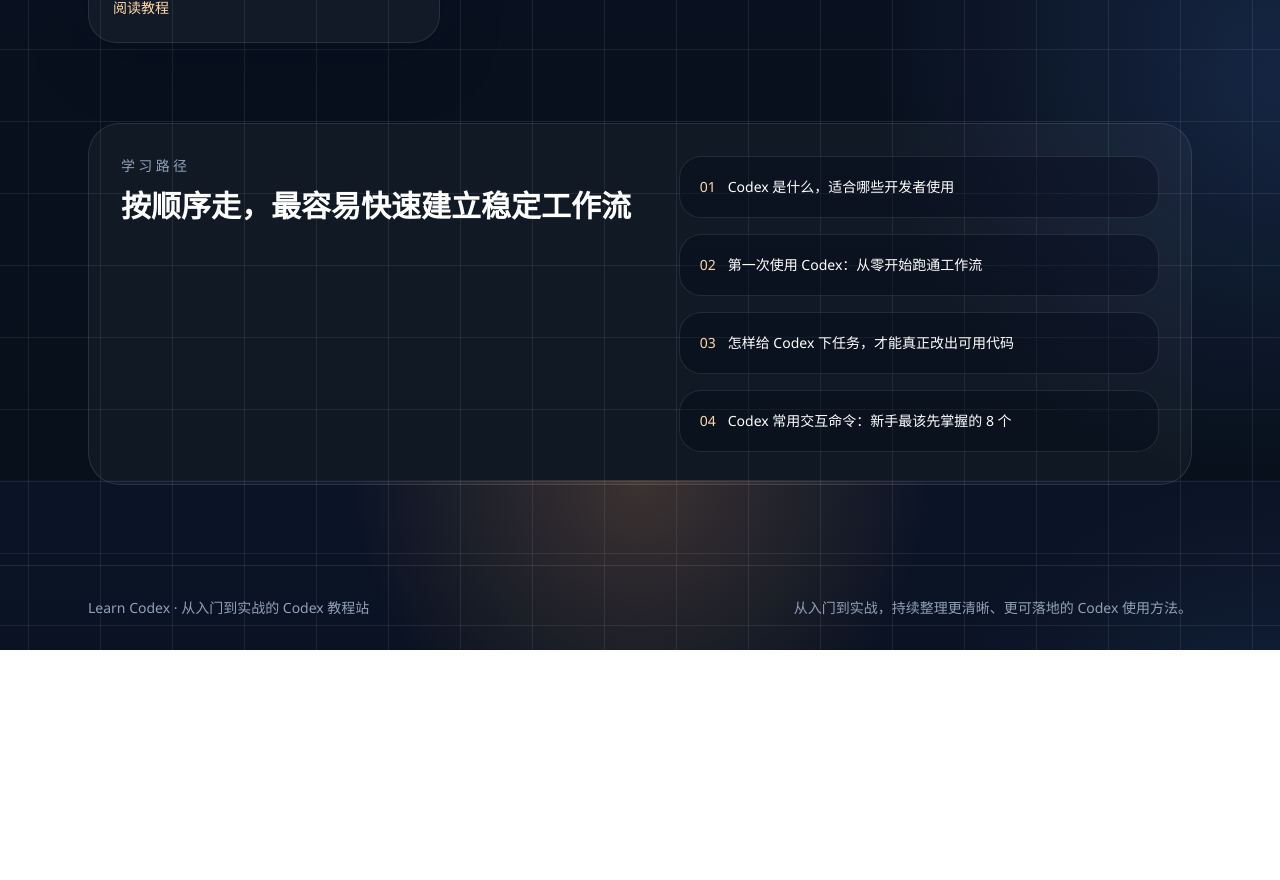
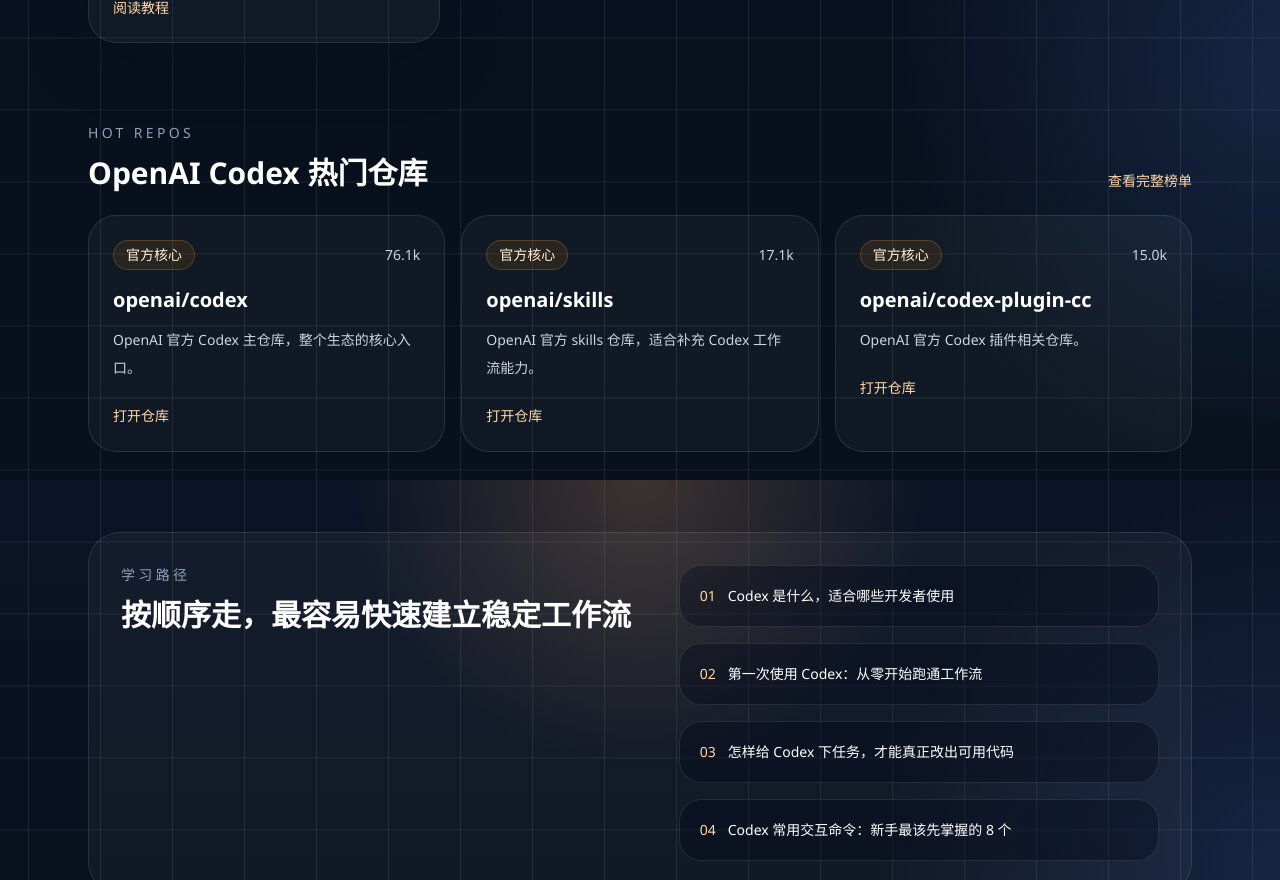
Before and after one commit to janrone/learn-codex, a Next.js app: page / in a window 1280 px wide. Shown: the part 1920-2800 px from the top of the page. Before the commit the page ends 2570 px from the top, so only its background shows below. Built offline with nearby package versions, Linux system fonts and the light colour scheme; no server answers.

Commit message:
Add hot Codex repositories page

```diff
--- /dev/null
+++ b/src/app/hot/page.tsx
@@ -0,0 +1,91 @@
+import type { Metadata } from "next";
+import Link from "next/link";
+import { hotRepos } from "@/lib/hot-data";
+
+export const metadata: Metadata = {
+  title: "OpenAI Codex 热门仓库",
+  description:
+    "整理 GitHub 上值得关注的 OpenAI Codex 官方与社区热门仓库，方便快速筛选和查看。",
+};
+
+const groups = ["官方核心", "热门工具", "Skills / 插件", "生态平台"] as const;
+
+export default function HotPage() {
+  return (
+    <main className="mx-auto flex w-full max-w-6xl flex-1 flex-col gap-10 px-6 py-12 md:py-20">
+      <section className="max-w-3xl space-y-5">
+        <p className="text-sm uppercase tracking-[0.24em] text-slate-400">Hot Repos</p>
+        <h1 className="text-4xl font-semibold tracking-tight text-white md:text-6xl">
+          OpenAI Codex 热门仓库
+        </h1>
+        <p className="text-lg leading-8 text-slate-300">
+          这里整理的是和 Codex 直接相关、值得关注的 GitHub 热门项目。
+          不只保留 OpenAI 官方仓库，也补充了高质量社区工具、skills 和生态平台。
+        </p>
+      </section>
+
+      <section className="grid gap-4 md:grid-cols-3">
+        <div className="rounded-[24px] border border-white/10 bg-white/[0.03] p-5">
+          <p className="text-3xl font-semibold text-white">{hotRepos.length}</p>
+          <p className="mt-2 text-sm text-slate-300">精选仓库</p>
+        </div>
+        <div className="rounded-[24px] border border-white/10 bg-white/[0.03] p-5">
+          <p className="text-3xl font-semibold text-white">4</p>
+          <p className="mt-2 text-sm text-slate-300">分类视角</p>
+        </div>
+        <div className="rounded-[24px] border border-white/10 bg-white/[0.03] p-5">
+          <p className="text-3xl font-semibold text-white">GitHub</p>
+          <p className="mt-2 text-sm text-slate-300">按热门与相关性整理</p>
+        </div>
+      </section>
+
+      <section className="grid gap-8">
+        {groups.map((group) => {
+          const items = hotRepos.filter((repo) => repo.type === group);
+
+          return (
+            <div key={group} className="space-y-4">
+              <div>
+                <h2 className="text-2xl font-semibold text-white">{group}</h2>
+                <p className="mt-2 text-sm text-slate-300">
+                  {group === "官方核心" && "优先看的官方仓库，适合作为入口和基准。"}
+                  {group === "热门工具" && "更偏实战和效率提升，适合已经开始高频使用 Codex 的用户。"}
+                  {group === "Skills / 插件" && "适合补能力、找模板、扩工作流。"}
+                  {group === "生态平台" && "更适合需要图形界面、协作入口或多模型组合的场景。"}
+                </p>
+              </div>
+
+              <div className="grid gap-4 lg:grid-cols-2">
+                {items.map((repo) => (
+                  <article
+                    key={repo.name}
+                    className="rounded-[28px] border border-white/10 bg-white/[0.04] p-6 shadow-[0_18px_60px_rgba(4,10,24,0.28)]"
+                  >
+                    <div className="flex items-center justify-between gap-4">
+                      <span className="rounded-full border border-orange-300/20 bg-orange-400/10 px-3 py-1 text-sm text-orange-100">
+                        {repo.type}
+                      </span>
+                      <span className="text-sm text-slate-300">{repo.stars}</span>
+                    </div>
+                    <h3 className="mt-4 text-xl font-semibold text-white [overflow-wrap:anywhere]">
+                      {repo.name}
+                    </h3>
+                    <p className="mt-3 text-sm leading-7 text-slate-300">{repo.summary}</p>
+                    <Link
+                      href={repo.href}
+                      target="_blank"
+                      rel="noreferrer"
+                      className="mt-6 inline-flex items-center text-sm font-medium text-orange-200 transition hover:text-white"
+                    >
+                      查看仓库
+                    </Link>
+                  </article>
+                ))}
+              </div>
+            </div>
+          );
+        })}
+      </section>
+    </main>
+  );
+}
--- a/src/app/page.tsx
+++ b/src/app/page.tsx
@@ -1,5 +1,6 @@
 import Link from "next/link";
 import { GuideCard } from "@/components/guide-card";
+import { hotRepos } from "@/lib/hot-data";
 import { categories, getFeaturedGuides, guides } from "@/lib/site-data";
 
 const metrics = [
@@ -34,10 +35,10 @@
               开始学习
             </Link>
             <Link
-              href="/docs/getting-started"
+              href="/hot"
               className="inline-flex items-center justify-center rounded-full border border-white/15 px-6 py-3 text-sm font-semibold text-white transition hover:bg-white/8"
             >
-              第一篇教程
+              看热门仓库
             </Link>
           </div>
         </div>
@@ -87,6 +88,45 @@
         </div>
       </section>
 
+      <section className="space-y-6">
+        <div className="flex items-end justify-between gap-4">
+          <div>
+            <p className="text-sm uppercase tracking-[0.24em] text-slate-400">Hot Repos</p>
+            <h2 className="mt-3 text-3xl font-semibold text-white">OpenAI Codex 热门仓库</h2>
+          </div>
+          <Link href="/hot" className="text-sm text-orange-200 transition hover:text-white">
+            查看完整榜单
+          </Link>
+        </div>
+        <div className="grid gap-4 lg:grid-cols-3">
+          {hotRepos.slice(0, 3).map((repo) => (
+            <article
+              key={repo.name}
+              className="rounded-[28px] border border-white/10 bg-white/[0.04] p-6"
+            >
+              <div className="flex items-center justify-between gap-4 text-sm">
+                <span className="rounded-full border border-orange-300/20 bg-orange-400/10 px-3 py-1 text-orange-100">
+                  {repo.type}
+                </span>
+                <span className="text-slate-300">{repo.stars}</span>
+              </div>
+              <h3 className="mt-4 text-xl font-semibold text-white [overflow-wrap:anywhere]">
+                {repo.name}
+              </h3>
+              <p className="mt-3 text-sm leading-7 text-slate-300">{repo.summary}</p>
+              <Link
+                href={repo.href}
+                target="_blank"
+                rel="noreferrer"
+                className="mt-6 inline-flex items-center text-sm font-medium text-orange-200 transition hover:text-white"
+              >
+                打开仓库
+              </Link>
+            </article>
+          ))}
+        </div>
+      </section>
+
       <section className="grid gap-6 rounded-[32px] border border-white/10 bg-white/[0.04] p-8 lg:grid-cols-[1fr_0.9fr]">
         <div>
           <p className="text-sm uppercase tracking-[0.24em] text-slate-400">学习路径</p>
--- a/src/components/site-header.tsx
+++ b/src/components/site-header.tsx
@@ -1,7 +1,11 @@
 import Link from "next/link";
 import { siteConfig } from "@/lib/site-data";
 
+const extraNavItems = [{ href: "/hot", label: "热门项目" }];
+
 export function SiteHeader() {
+  const navItems = [...siteConfig.nav.slice(0, 2), ...extraNavItems, ...siteConfig.nav.slice(2)];
+
   return (
     <header className="sticky top-0 z-50 border-b border-white/10 bg-[rgba(8,15,28,0.82)] backdrop-blur">
       <div className="mx-auto flex w-full max-w-6xl items-center justify-between gap-6 px-6 py-4">
@@ -15,7 +19,7 @@
         </Link>
 
         <nav className="flex flex-wrap items-center justify-end gap-3 text-sm text-slate-300">
-          {siteConfig.nav.map((item) => (
+          {navItems.map((item) => (
             <Link
               key={`${item.label}-${item.href}`}
               href={item.href}
--- /dev/null
+++ b/src/lib/hot-data.ts
@@ -0,0 +1,94 @@
+export type HotRepo = {
+  name: string;
+  href: string;
+  stars: string;
+  summary: string;
+  type: "官方核心" | "热门工具" | "Skills / 插件" | "生态平台";
+};
+
+export const hotRepos: HotRepo[] = [
+  {
+    name: "openai/codex",
+    href: "https://github.com/openai/codex",
+    stars: "76.1k",
+    summary: "OpenAI 官方 Codex 主仓库，整个生态的核心入口。",
+    type: "官方核心",
+  },
+  {
+    name: "openai/skills",
+    href: "https://github.com/openai/skills",
+    stars: "17.1k",
+    summary: "OpenAI 官方 skills 仓库，适合补充 Codex 工作流能力。",
+    type: "官方核心",
+  },
+  {
+    name: "openai/codex-plugin-cc",
+    href: "https://github.com/openai/codex-plugin-cc",
+    stars: "15.0k",
+    summary: "OpenAI 官方 Codex 插件相关仓库。",
+    type: "官方核心",
+  },
+  {
+    name: "Yeachan-Heo/oh-my-codex",
+    href: "https://github.com/Yeachan-Heo/oh-my-codex",
+    stars: "24.0k",
+    summary: "直接面向 Codex 的社区工具，适合快速上手和增强体验。",
+    type: "热门工具",
+  },
+  {
+    name: "farion1231/cc-switch",
+    href: "https://github.com/farion1231/cc-switch",
+    stars: "46.8k",
+    summary: "高频使用的 CLI 工作流切换工具，适合日常开发协作。",
+    type: "热门工具",
+  },
+  {
+    name: "ryoppippi/ccusage",
+    href: "https://github.com/ryoppippi/ccusage",
+    stars: "13.0k",
+    summary: "围绕 Codex / Claude Code 使用统计和辅助的实用工具。",
+    type: "热门工具",
+  },
+  {
+    name: "steipete/CodexBar",
+    href: "https://github.com/steipete/CodexBar",
+    stars: "10.9k",
+    summary: "菜单栏工具，适合把 Codex 放进更轻量的桌面工作流。",
+    type: "热门工具",
+  },
+  {
+    name: "ComposioHQ/awesome-claude-skills",
+    href: "https://github.com/ComposioHQ/awesome-claude-skills",
+    stars: "54.7k",
+    summary: "高质量 skills 集合，很多内容同样适用于 Codex 生态。",
+    type: "Skills / 插件",
+  },
+  {
+    name: "VoltAgent/awesome-agent-skills",
+    href: "https://github.com/VoltAgent/awesome-agent-skills",
+    stars: "16.2k",
+    summary: "面向 agent 工作流的 skills 聚合仓库，适合扩展能力边界。",
+    type: "Skills / 插件",
+  },
+  {
+    name: "alirezarezvani/claude-skills",
+    href: "https://github.com/alirezarezvani/claude-skills",
+    stars: "11.7k",
+    summary: "仓库说明明确覆盖 Codex，适合找现成技能模板。",
+    type: "Skills / 插件",
+  },
+  {
+    name: "CherryHQ/cherry-studio",
+    href: "https://github.com/CherryHQ/cherry-studio",
+    stars: "43.8k",
+    summary: "多模型桌面端工具，适合作为 Codex 的图形化配套入口。",
+    type: "生态平台",
+  },
+  {
+    name: "iOfficeAI/AionUi",
+    href: "https://github.com/iOfficeAI/AionUi",
+    stars: "22.1k",
+    summary: "明确支持 Codex、Claude Code、Gemini CLI 等多代理协作。",
+    type: "生态平台",
+  },
+];
```
